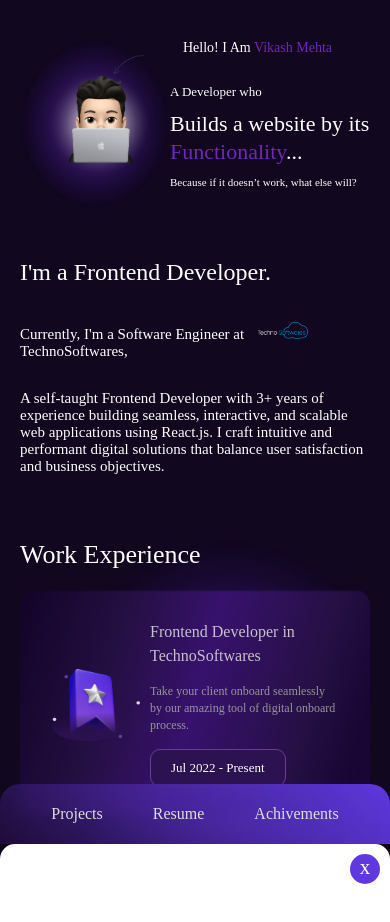
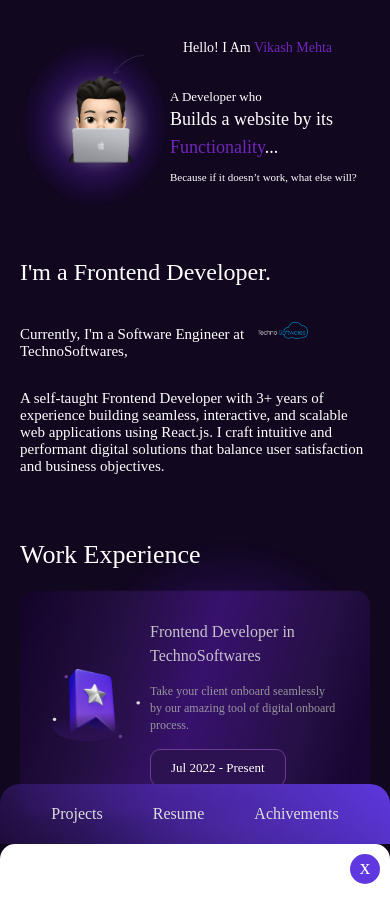
Before and after one commit to Vikashmehta0601/portfolio, a React (Vite) app in the folder git/: page / in a window 390 px wide. Shown: the top 922 px of the page. Built offline with nearby package versions, Linux system fonts and the light colour scheme; a web font is replaced by a local one.

Commit message:
Update intro.css

```diff
--- a/git/src/components/introsection/intro.css
+++ b/git/src/components/introsection/intro.css
@@ -101,3 +101,13 @@
 }
 
 }
+
+@media screen and (max-width:450px) {
+  .profile_details h2{
+    font-size: 18px;
+    margin: 0px;
+  }
+  .profile_details h6{
+    margin-top: 20px;
+  }
+}
```
